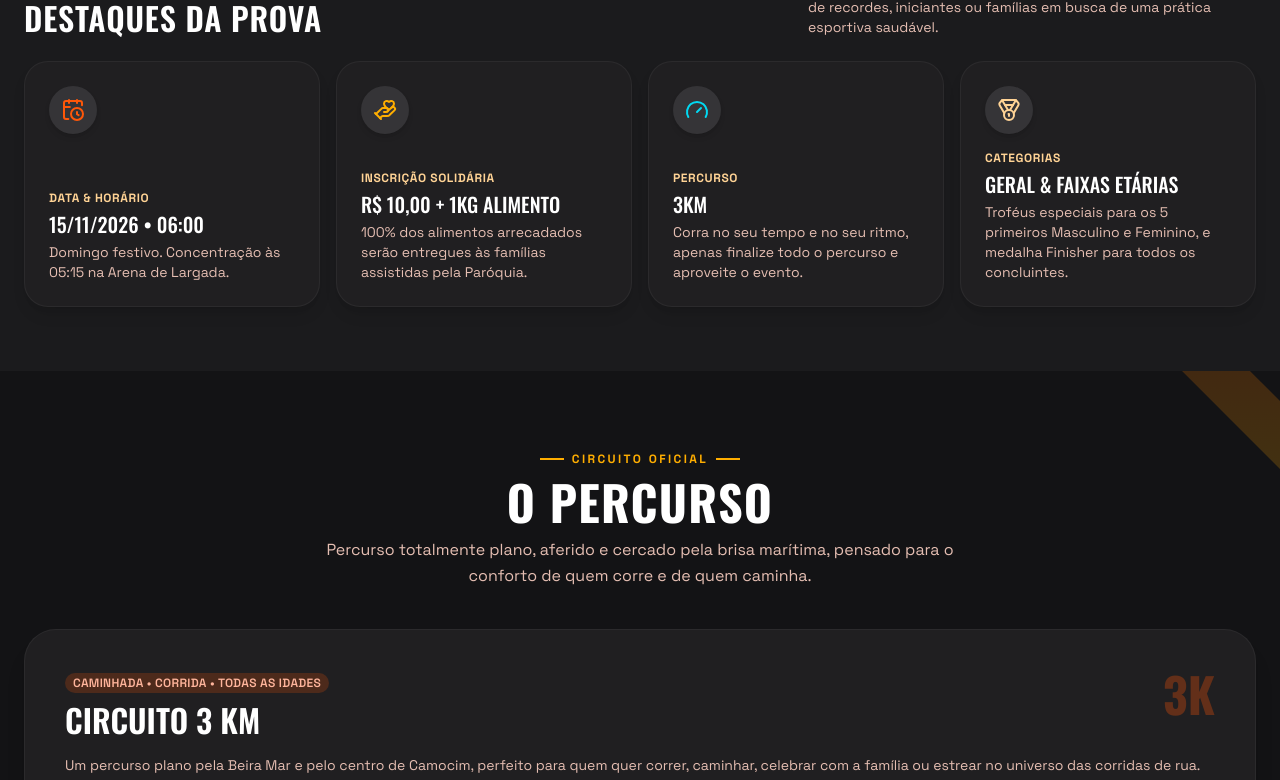
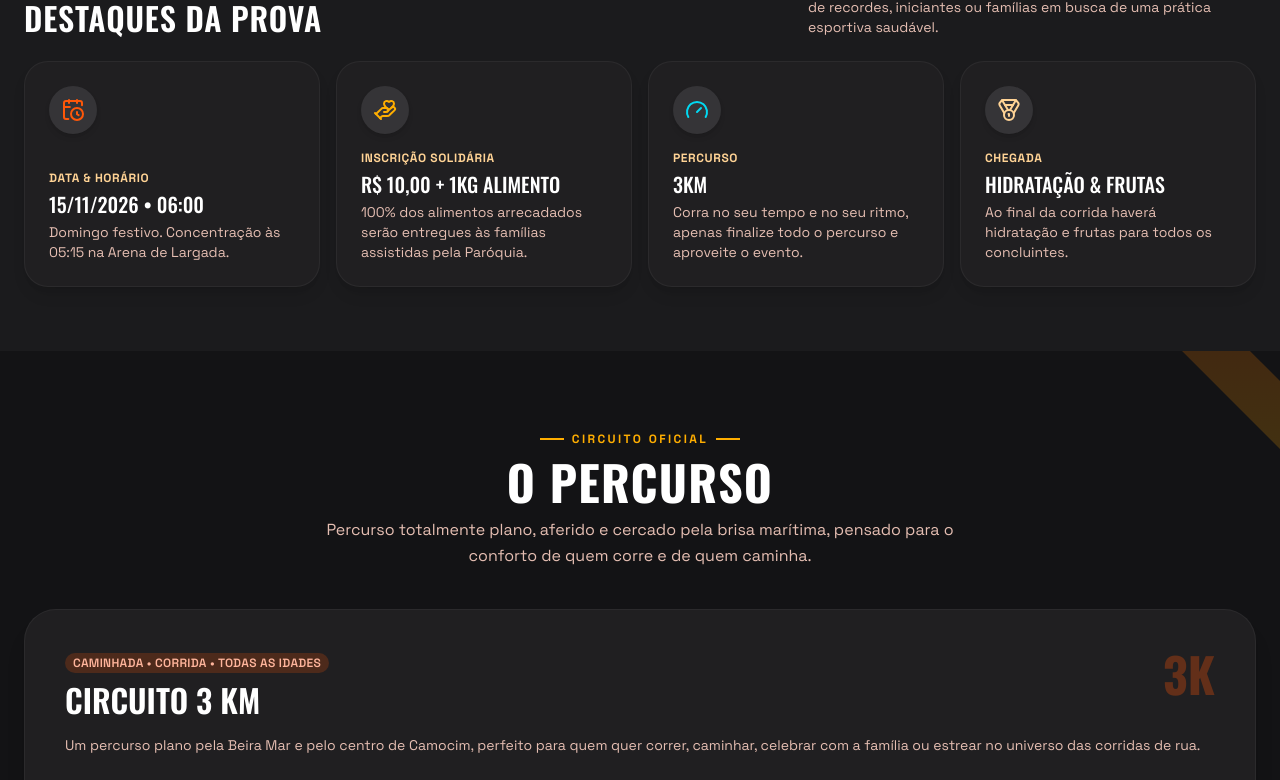
Before and after one commit to AssFerj/corrida-com-bom-jesus, a Next.js app: page / in a window 1280 px wide. Shown: the part 947-1727 px from the top of the page. Built offline with nearby package versions, Linux system fonts and the light colour scheme.

Commit message:
Destaques: card de hidratação e frutas na chegada
Substitui o card "Categorias" por "Chegada • Hidratação & Frutas".

```diff
--- a/src/components/Highlights.tsx
+++ b/src/components/Highlights.tsx
@@ -26,9 +26,9 @@ const cards = [
   },
   {
     icon: Medal,
-    label: "Categorias",
-    title: "Geral & Faixas Etárias",
-    text: "Troféus especiais para os 5 primeiros Masculino e Feminino, e medalha Finisher para todos os concluintes.",
+    label: "Chegada",
+    title: "Hidratação & Frutas",
+    text: "Ao final da corrida haverá hidratação e frutas para todos os concluintes.",
     iconCls: "text-secondary group-hover:bg-secondary group-hover:text-surface-container-lowest",
   },
 ];
```
